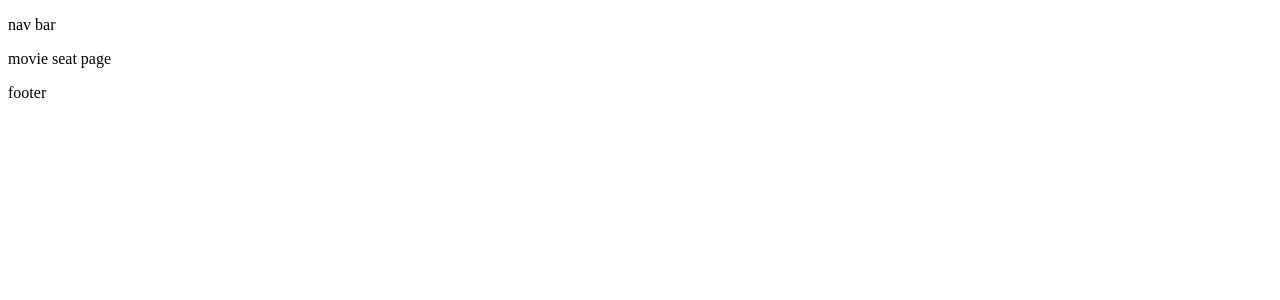
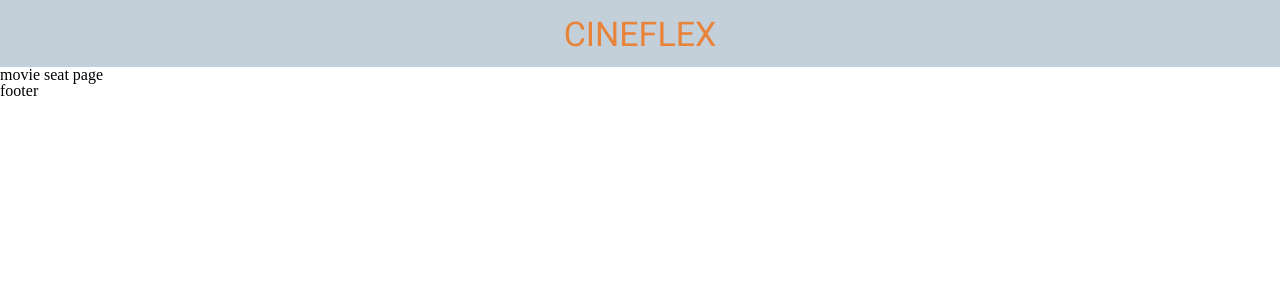
Before and after one commit to beez1nh4/projeto10-cineflex, a React (Create React App) app: page /assentos/1 in a window 1280 px wide. Shown: the top 300 px of the page. Built offline with nearby package versions, Linux system fonts and the light colour scheme; a web font is replaced by a local one.

Commit message:
reset e navbar

```diff
--- a/src/components/App.js
+++ b/src/components/App.js
@@ -1,4 +1,5 @@
 import { BrowserRouter, Routes, Route } from "react-router-dom"
+import GlobalStyle from "./GlobalStyle"
 import NavBar from "./NavBar"
 import MovieChoicePage from "../pages/MovieChoicePage"
 import MovieSeatPage from "../pages/MovieSeatPage"
@@ -8,6 +9,8 @@ import Footer from "./Footer"
 
 export default function App() {
     return (
+        <>
+        <GlobalStyle/>
         <BrowserRouter>
         <NavBar></NavBar>
         <Routes>
@@ -18,5 +21,6 @@ export default function App() {
         </Routes>
         <Footer></Footer>
         </BrowserRouter>
+        </>
     )
 }
--- /dev/null
+++ b/src/components/GlobalStyle.js
@@ -0,0 +1,53 @@
+import { createGlobalStyle } from 'styled-components'
+
+const GlobalStyle = createGlobalStyle`
+
+html, body, div, span, applet, object, iframe,
+h1, h2, h3, h4, h5, h6, p, blockquote, pre,
+a, abbr, acronym, address, big, cite, code,
+del, dfn, em, img, ins, kbd, q, s, samp,
+small, strike, strong, sub, sup, tt, var,
+b, u, i, center,
+dl, dt, dd, ol, ul, li,
+fieldset, form, label, legend,
+table, caption, tbody, tfoot, thead, tr, th, td,
+article, aside, canvas, details, embed,
+figure, figcaption, footer, header, hgroup,
+menu, nav, output, ruby, section, summary,
+time, mark, audio, video {
+	margin: 0;
+	padding: 0;
+	border: 0;
+	font-size: 100%;
+	font: inherit;
+	vertical-align: baseline;
+}
+
+/* HTML5 display-role reset for older browsers */
+article, aside, details, figcaption, figure,
+footer, header, hgroup, menu, nav, section {
+	display: block;
+}
+body {
+	line-height: 1;
+}
+ol, ul {
+	list-style: none;
+}
+blockquote, q {
+	quotes: none;
+}
+blockquote:before, blockquote:after,
+q:before, q:after {
+	content: '';
+	content: none;
+}
+table {
+	border-collapse: collapse;
+	border-spacing: 0;
+}
+strong {
+	font-weight: bold;
+}`
+
+export default GlobalStyle;
--- a/src/components/NavBar.js
+++ b/src/components/NavBar.js
@@ -1,5 +1,27 @@
+import React from "react"
+import styled from "styled-components"
+
 export default function NavBar() {
-    return(
-        <p>nav bar</p>
+    return (
+        <NavBarElement>
+            <p>CINEFLEX</p>
+        </NavBarElement>
     )
 }
+
+const NavBarElement = styled.div`
+    width: 100%;
+    height: 67px;
+    background-color: #C3CFD9;
+    display: flex;
+    align-items: center;
+    justify-content: center;
+    & p{
+        font-family: 'Roboto';
+        font-style: normal;
+        font-weight: 400;
+        font-size: 34px;
+        line-height: 40px;
+        color: #E8833A;
+    }
+`
```
